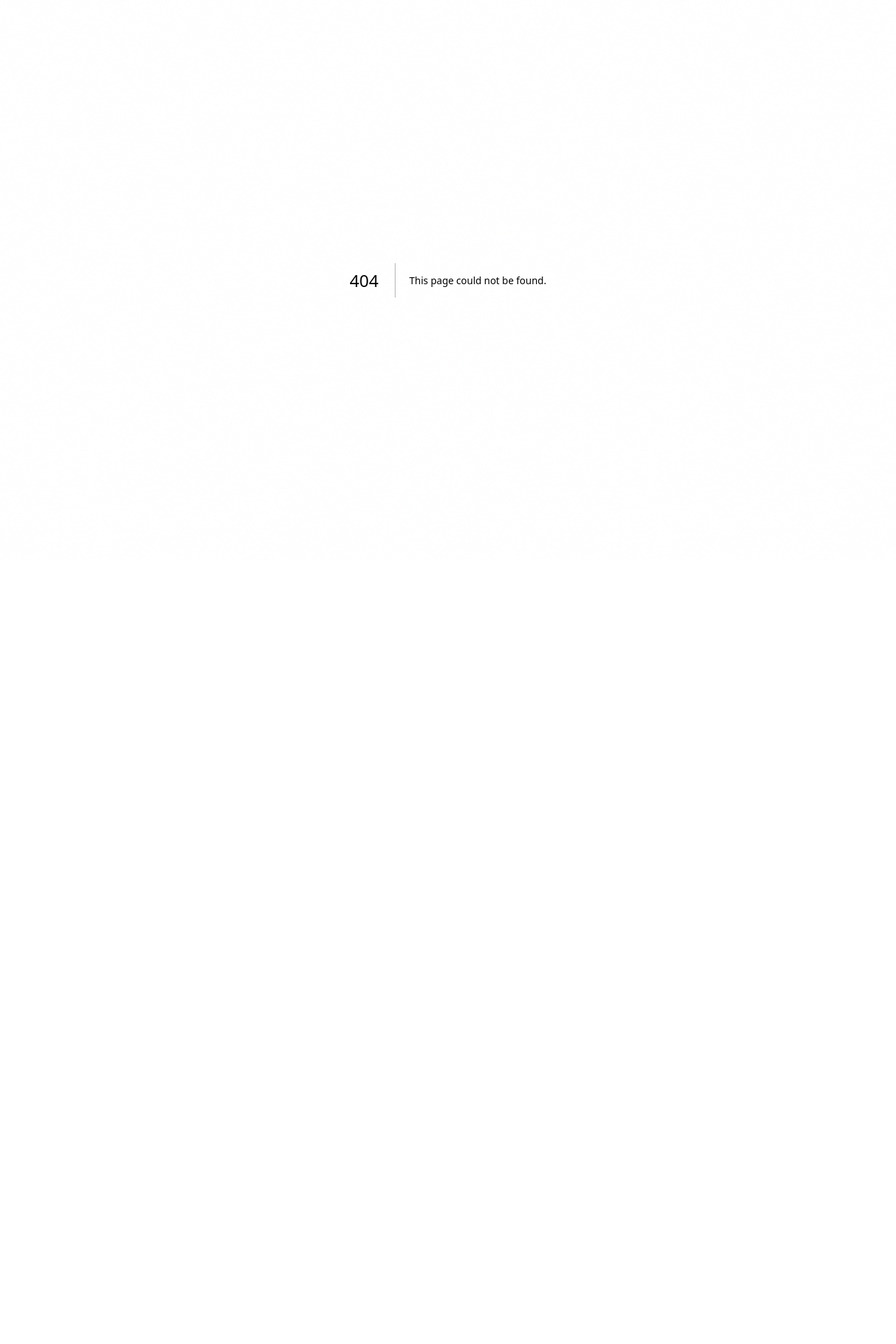
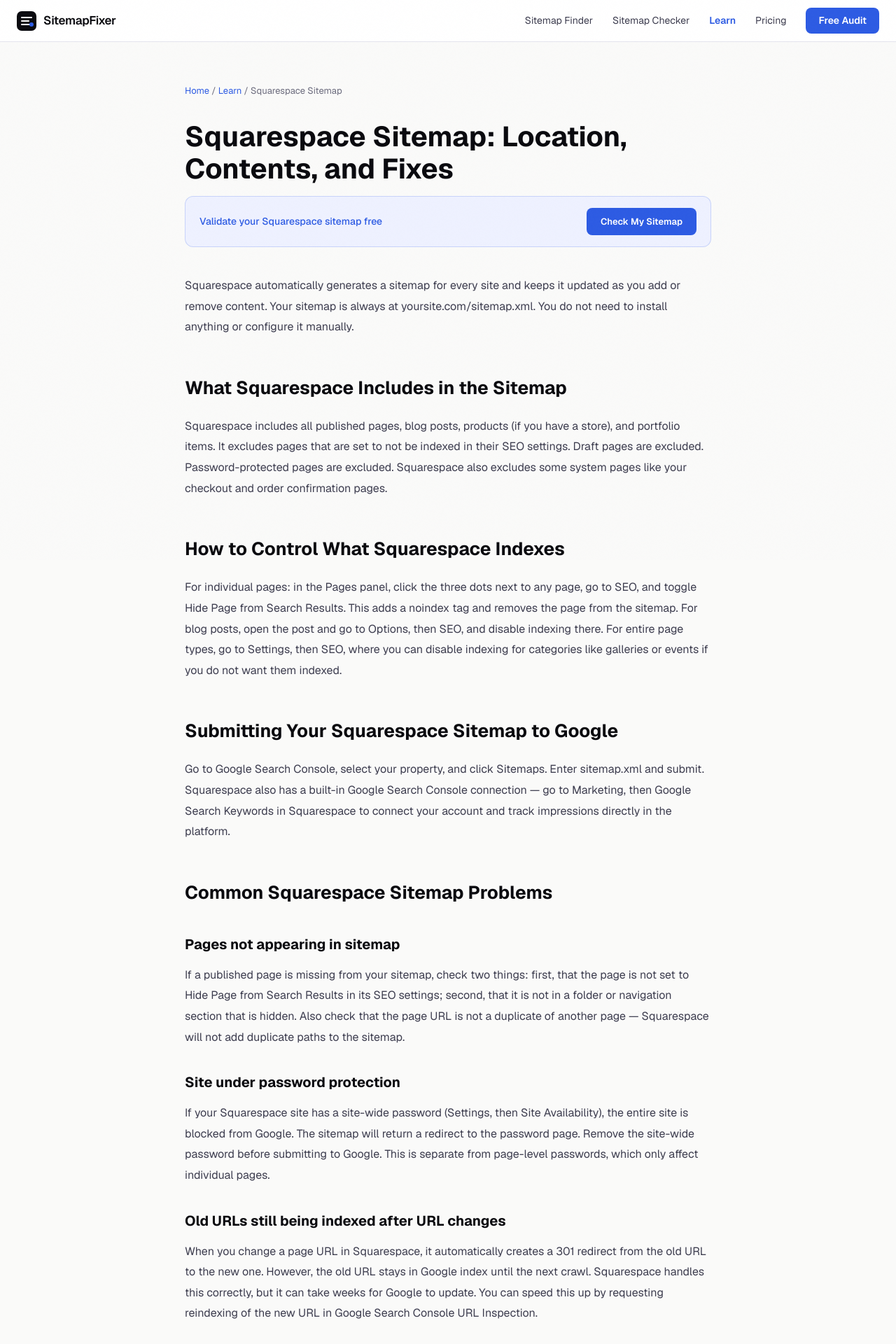
Before and after one commit to Watermelon-Coctail-Bar/sitemap-fixer, a Next.js app: page /learn/squarespace-sitemap in a window 1280 px wide. Before the commit this address had no page. Shown: the top 1920 px of the page at 70% size. Before the commit the page ends 800 px from the top, so only its background shows below. Built offline with nearby package versions, Linux system fonts and the light colour scheme.

Commit message:
Create page.tsx

```diff
--- /dev/null
+++ b/src/app/learn/squarespace-sitemap/page.tsx
@@ -0,0 +1,50 @@
+import type { Metadata } from 'next';
+export const metadata: Metadata = {
+  title: 'Squarespace Sitemap: How It Works and Common Fixes | SitemapFixer',
+  description: "Squarespace generates your sitemap automatically. Learn where it is, what it includes, why pages might be missing, and how to submit it to Google.",
+  alternates: { canonical: 'https://sitemapfixer.com/learn/squarespace-sitemap' },
+};
+export default function Page() {
+  return (
+    <div style={{ maxWidth: 800, margin: '0 auto', padding: '60px 24px' }}>
+      <nav style={{ fontSize: 13, color: '#6b6b7d', marginBottom: 32 }}>
+        <a href="/" style={{ color: '#2d5be3', textDecoration: 'none' }}>Home</a>{' / '}
+        <a href="/learn" style={{ color: '#2d5be3', textDecoration: 'none' }}>Learn</a>{' / '}
+        <span>Squarespace Sitemap</span>
+      </nav>
+      <h1 style={{ fontSize: 40, fontWeight: 700, color: '#0a0a0f', marginBottom: 16, lineHeight: 1.15 }}>Squarespace Sitemap: Location, Contents, and Fixes</h1>
+      <div style={{ background: '#eef1ff', border: '1px solid rgba(45,91,227,0.2)', borderRadius: 12, padding: '16px 20px', marginBottom: 40, display: 'flex', alignItems: 'center', justifyContent: 'space-between', gap: 16 }}>
+        <span style={{ fontSize: 14, color: '#2d5be3', fontWeight: 500 }}>Validate your Squarespace sitemap free</span>
+        <a href="/" style={{ background: '#2d5be3', color: 'white', padding: '10px 20px', borderRadius: 8, textDecoration: 'none', fontWeight: 600, fontSize: 13 }}>Check My Sitemap</a>
+      </div>
+      <div style={{ fontSize: 16, color: '#3d3d4f', lineHeight: 1.85 }}>
+        <p style={{ marginBottom: 24 }}>Squarespace automatically generates a sitemap for every site and keeps it updated as you add or remove content. Your sitemap is always at yoursite.com/sitemap.xml. You do not need to install anything or configure it manually.</p>
+
+        <h2 style={{ fontSize: 26, fontWeight: 700, color: '#0a0a0f', marginTop: 48, marginBottom: 16 }}>What Squarespace Includes in the Sitemap</h2>
+        <p style={{ marginBottom: 24 }}>Squarespace includes all published pages, blog posts, products (if you have a store), and portfolio items. It excludes pages that are set to not be indexed in their SEO settings. Draft pages are excluded. Password-protected pages are excluded. Squarespace also excludes some system pages like your checkout and order confirmation pages.</p>
+
+        <h2 style={{ fontSize: 26, fontWeight: 700, color: '#0a0a0f', marginTop: 48, marginBottom: 16 }}>How to Control What Squarespace Indexes</h2>
+        <p style={{ marginBottom: 24 }}>For individual pages: in the Pages panel, click the three dots next to any page, go to SEO, and toggle Hide Page from Search Results. This adds a noindex tag and removes the page from the sitemap. For blog posts, open the post and go to Options, then SEO, and disable indexing there. For entire page types, go to Settings, then SEO, where you can disable indexing for categories like galleries or events if you do not want them indexed.</p>
+
+        <h2 style={{ fontSize: 26, fontWeight: 700, color: '#0a0a0f', marginTop: 48, marginBottom: 16 }}>Submitting Your Squarespace Sitemap to Google</h2>
+        <p style={{ marginBottom: 24 }}>Go to Google Search Console, select your property, and click Sitemaps. Enter sitemap.xml and submit. Squarespace also has a built-in Google Search Console connection — go to Marketing, then Google Search Keywords in Squarespace to connect your account and track impressions directly in the platform.</p>
+
+        <h2 style={{ fontSize: 26, fontWeight: 700, color: '#0a0a0f', marginTop: 48, marginBottom: 16 }}>Common Squarespace Sitemap Problems</h2>
+
+        <h3 style={{ fontSize: 20, fontWeight: 700, color: '#0a0a0f', marginTop: 32, marginBottom: 10 }}>Pages not appearing in sitemap</h3>
+        <p style={{ marginBottom: 24 }}>If a published page is missing from your sitemap, check two things: first, that the page is not set to Hide Page from Search Results in its SEO settings; second, that it is not in a folder or navigation section that is hidden. Also check that the page URL is not a duplicate of another page — Squarespace will not add duplicate paths to the sitemap.</p>
+
+        <h3 style={{ fontSize: 20, fontWeight: 700, color: '#0a0a0f', marginTop: 32, marginBottom: 10 }}>Site under password protection</h3>
+        <p style={{ marginBottom: 24 }}>If your Squarespace site has a site-wide password (Settings, then Site Availability), the entire site is blocked from Google. The sitemap will return a redirect to the password page. Remove the site-wide password before submitting to Google. This is separate from page-level passwords, which only affect individual pages.</p>
+
+        <h3 style={{ fontSize: 20, fontWeight: 700, color: '#0a0a0f', marginTop: 32, marginBottom: 10 }}>Old URLs still being indexed after URL changes</h3>
+        <p style={{ marginBottom: 24 }}>When you change a page URL in Squarespace, it automatically creates a 301 redirect from the old URL to the new one. However, the old URL stays in Google index until the next crawl. Squarespace handles this correctly, but it can take weeks for Google to update. You can speed this up by requesting reindexing of the new URL in Google Search Console URL Inspection.</p>
+      </div>
+      <div style={{ background: '#0a0a0f', borderRadius: 12, padding: '32px', textAlign: 'center', marginTop: 56 }}>
+        <div style={{ fontSize: 20, fontWeight: 700, color: 'white', marginBottom: 8 }}>Check your Squarespace sitemap</div>
+        <div style={{ color: '#9999aa', marginBottom: 20, fontSize: 14 }}>Free — finds errors in 60 seconds</div>
+        <a href="/" style={{ background: 'white', color: '#0a0a0f', padding: '14px 28px', borderRadius: 8, textDecoration: 'none', fontWeight: 700 }}>Analyze My Sitemap Free</a>
+      </div>
+    </div>
+  );
+}
```
